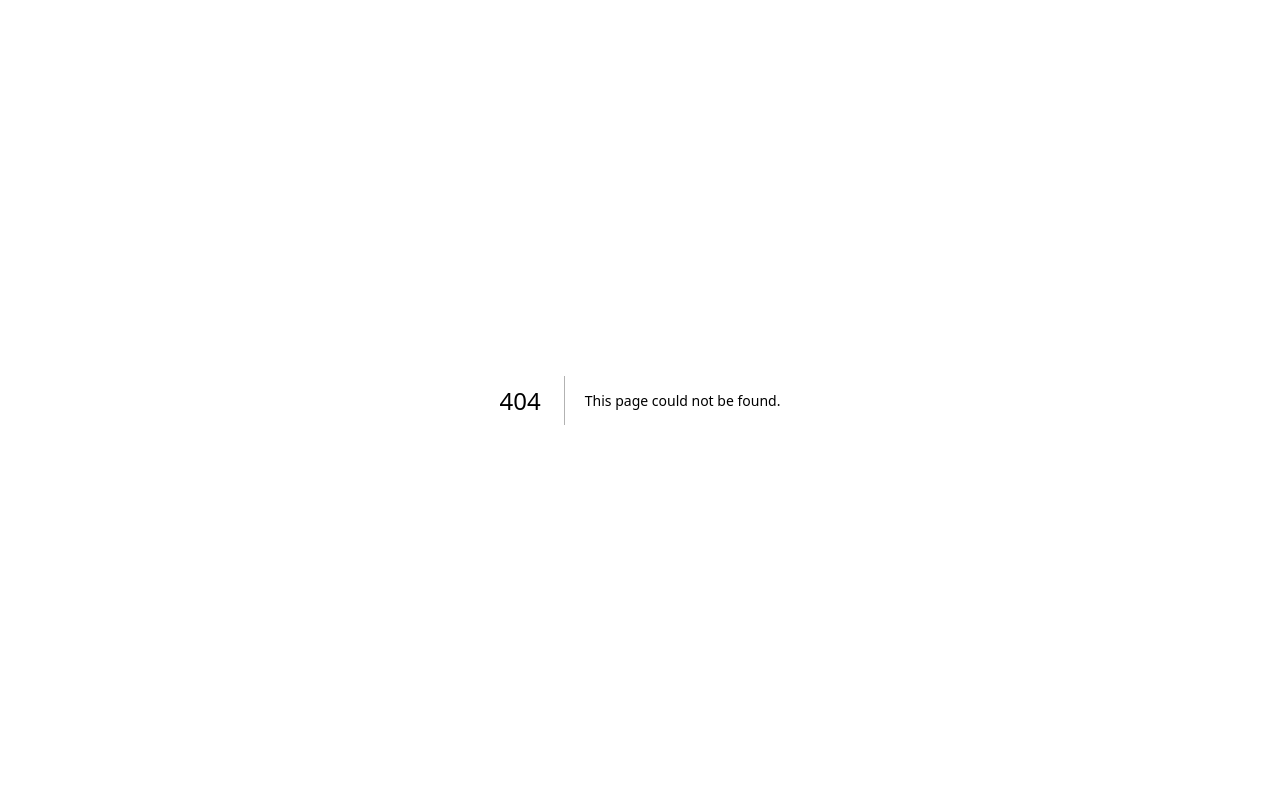
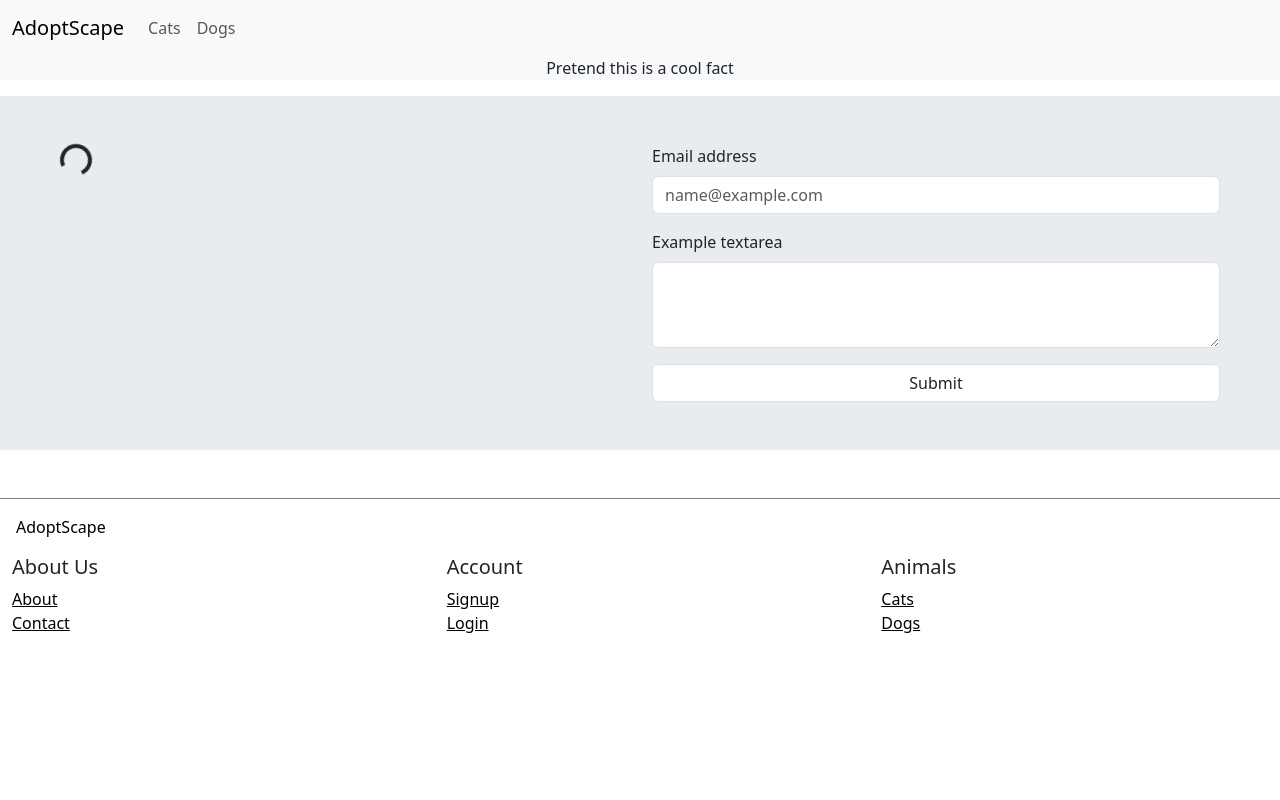
Before and after one commit to CFujitaHumber/adopt-scape, a Next.js app in the folder adopt-scape/: page /contact in a window 1280 px wide. Before the commit this address had no page. Shown: the top 800 px of the page. Built offline with nearby package versions, Linux system fonts and the light colour scheme.

Commit message:
Extra pages
+ added about
+ added contact
+ added home page

```diff
--- /dev/null
+++ b/adopt-scape/src/app/contact/page.tsx
@@ -0,0 +1,80 @@
+"use client";
+import Navigation from "../components/Navbar/navbar";
+import { FormEvent, useEffect, useRef, useState } from "react";
+import { Col, Container, Form, Row, Spinner } from "react-bootstrap";
+export default function Home() {
+  const [imageUrl, setImageUrl] = useState("");
+
+  const [intervalid, setIntervalid] = useState(setInterval(()=>{}, 2000));
+
+  const email = useRef<HTMLInputElement>(null);
+  const message = useRef<HTMLTextAreaElement>(null);
+
+
+//   useEffect(()=> {
+//     const fetchImage = () => {
+//       fetch("https://random.dog/woof.json?include=jpg,gif,png,webp").then(async(response) => {
+//         const json = await response.json();
+//         setImageUrl(json.url);
+//       }).catch((error)=>console.error("Error Fetching Image:", error));
+//     }
+
+//     //get an image now
+//     fetchImage();
+
+//     //set interval to fetch a new image every 5 seconods
+//     clearInterval(intervalid);
+//     const id = setInterval(fetchImage, 10000);
+//     setIntervalid(id);
+
+//     //Clean up to clear inveral when component unmounts
+//     return () => clearInterval(id);
+//   }, [])
+
+
+
+  const handleSubmit = (e: FormEvent) =>{
+    e.preventDefault();
+    const re = /[a-zA-Z]+@[a-zA-z]+.[a-zA-Z]+/g;
+    console.log(email.current);
+
+    if(email.current != null && re.test(email.current.value)){
+       alert(`Post Submitted from ${email.current.value}`);
+    }
+  }
+
+  return (
+    <>
+        <header>
+            <Navigation />
+            <Container className=" bg-body-tertiary text-dark text-center" fluid>
+              <p>Pretend this is a cool fact</p>
+            </Container>
+        </header>
+        <Container fluid as={"main"}>
+          <Row className=" bg-body-secondary p-5">
+            <Col>
+              {imageUrl ? <img src={imageUrl} style={{width: "auto", height: 500}} alt="Random Image of Dog"/> : (
+                <Spinner animation="border" role="status">
+                    <span className="visually-hidden">Loading...</span>
+                </Spinner>
+              )}
+            </Col>
+            <Col>
+            <Form onSubmit={handleSubmit}>
+                <Form.Group className="mb-3" controlId="exampleForm.ControlInput1">
+                    <Form.Label>Email address</Form.Label>
+                    <Form.Control type="email" ref={email} placeholder="name@example.com"/>
+                </Form.Group>
+                <Form.Group className="mb-3" controlId="exampleForm.ControlTextarea1">
+                    <Form.Label>Example textarea</Form.Label>
+                    <Form.Control ref={message} as="textarea" rows={3} />
+                </Form.Group>
+                <Form.Control type="submit" />
+            </Form>
+            </Col>
+          </Row>
+        </Container>
+    </>
+  );
+}
```
Also changed, not shown: adopt-scape/src/app/about/page.tsx (added, +35 -0 lines), adopt-scape/src/app/page.tsx (+48 -9 lines).
